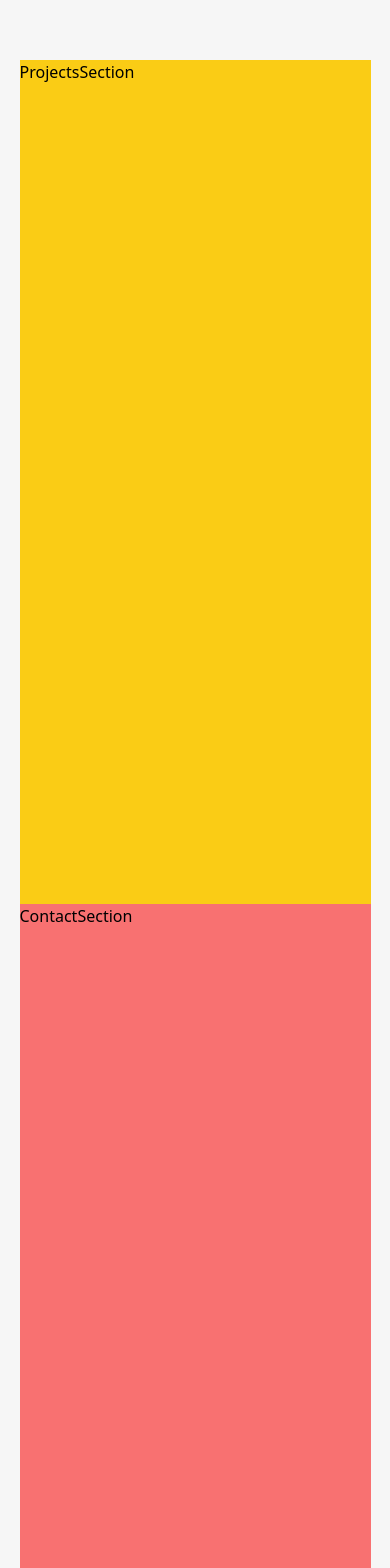
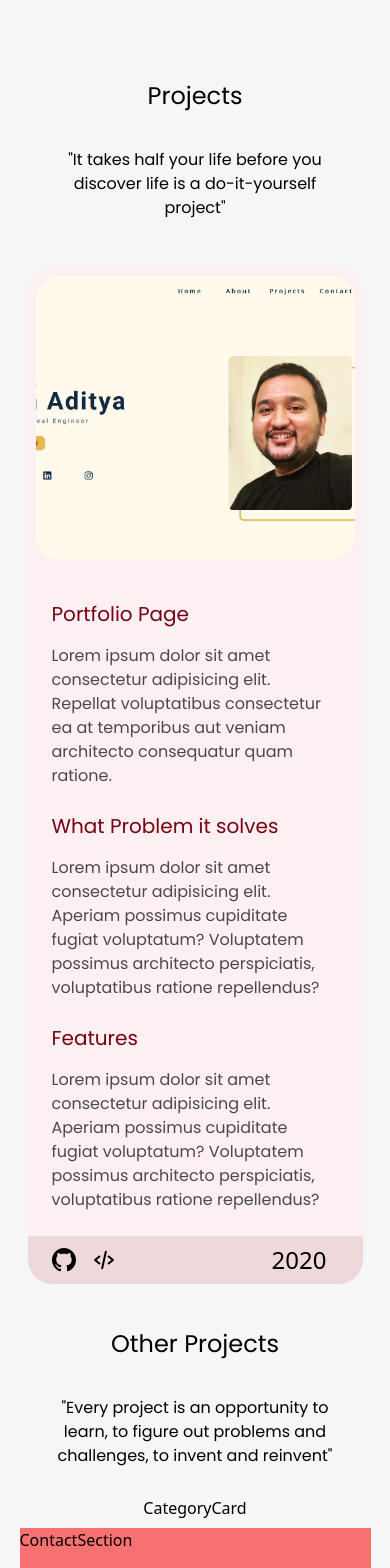
Before and after one commit to iamadityamall/personal-portfolio, a React (Create React App) app: page / in a window 390 px wide. Shown: the part 1700-3268 px from the top of the page. Built offline with nearby package versions, Linux system fonts and the light colour scheme.

Commit message:
mobile project card completed

```diff
--- /dev/null
+++ b/src/components/CategoryCard.jsx
@@ -0,0 +1,9 @@
+import React from 'react'
+
+const CategoryCard = () => {
+  return (
+    <div>CategoryCard</div>
+  )
+}
+
+export default CategoryCard
--- a/src/components/Home/ProjectsSection.jsx
+++ b/src/components/Home/ProjectsSection.jsx
@@ -1,9 +1,39 @@
-import React from 'react'
+import React from "react";
+import ProjectsCard from "../ProjectsCard";
+import CategoryCard from "../CategoryCard";
+
 
 const ProjectsSection = () => {
   return (
-    <div className='h-screen bg-yellow-400'id="projects">ProjectsSection</div>
-  )
-}
+    <section
+      className="min-h-screen bg-primary flex flex-col items-center text-center space-y-8 p-2"
+      id="projects"
+    >
+      <div className="font-Poppins flex flex-col space-y-2">
+        <h1 className="text-2xl p-3">Projects</h1>
+        <p className="p-4 ">
+          "It takes half your life before you discover life is a do-it-yourself
+          project"
+        </p>
+      </div>
+      {/* Portfolio projects */}
+      <div className="flex flex-col space-y-3">
+        <ProjectsCard />
+      </div>
 
-export default ProjectsSection
+      {/* some more projects */}
+      <div className="flex flex-col space-y-3">
+        <div className="font-Poppins flex flex-col space-y-2">
+          <h1 className="text-2xl p-3">Other Projects</h1>
+          <p className="p-4 ">
+            "Every project is an opportunity to learn, to figure out problems
+            and challenges, to invent and reinvent"
+          </p>
+        </div>
+        <CategoryCard />
+      </div>
+    </section>
+  );
+};
+
+export default ProjectsSection;
--- /dev/null
+++ b/src/components/ProjectsCard.jsx
@@ -0,0 +1,61 @@
+import React from "react";
+import ProfilePicture from "../images/portfolio-website.png";
+import { FaHtml5 } from "react-icons/fa";
+import { VscGithubInverted } from "react-icons/vsc";
+import { BiCodeAlt } from "react-icons/bi";
+
+const ProjectsCard = () => {
+  return (
+    <article className="bg-secondary flex flex-col rounded-3xl overflow-auto">
+      {/* image container */}
+      <header className="w-full h-[300px] p-2">
+        <img
+          src={ProfilePicture}
+          alt=""
+          className="w-full h-full object-cover rounded-3xl"
+        />
+      </header>
+      {/* project info */}
+      <div className="text-left flex flex-col space-y-4 font-Poppins p-6">
+        <div className="flex flex-col space-y-2">
+          <h1 className="py-2 text-xl text-darkPurple">Portfolio Page</h1>
+          <p className="text-black/70">
+            Lorem ipsum dolor sit amet consectetur adipisicing elit. Repellat
+            voluptatibus consectetur ea at temporibus aut veniam architecto
+            consequatur quam ratione.
+          </p>
+        </div>
+        <div className="flex flex-col space-y-2">
+          <h1 className="py-2 text-xl text-darkPurple">
+            What Problem it solves
+          </h1>
+          <p className="text-black/70">
+            Lorem ipsum dolor sit amet consectetur adipisicing elit. Aperiam
+            possimus cupiditate fugiat voluptatum? Voluptatem possimus
+            architecto perspiciatis, voluptatibus ratione repellendus?
+          </p>
+        </div>
+        <div className="flex flex-col space-y-2">
+          <h1 className="py-2 text-xl text-darkPurple">Features</h1>
+          <p className="text-black/70">
+            Lorem ipsum dolor sit amet consectetur adipisicing elit. Aperiam
+            possimus cupiditate fugiat voluptatum? Voluptatem possimus
+            architecto perspiciatis, voluptatibus ratione repellendus?
+          </p>
+        </div>
+      </div>
+      {/* footer */}
+      <div className="flex flex-col justify-between bg-darkPurple/10 items-center">
+        <div className="px-6 text-2xl flex space-x-2 w-full justify-between">
+          <div className="flex items-center space-x-4">
+            <VscGithubInverted />
+            <BiCodeAlt />
+          </div>
+          <div className="px-3 py-2">2020</div>
+        </div>
+      </div>
+    </article>
+  );
+};
+
+export default ProjectsCard;
```
